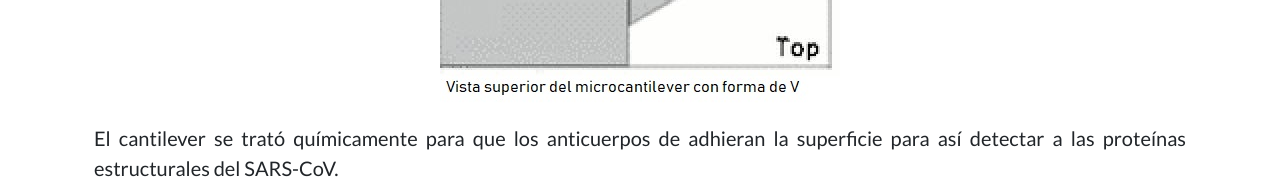
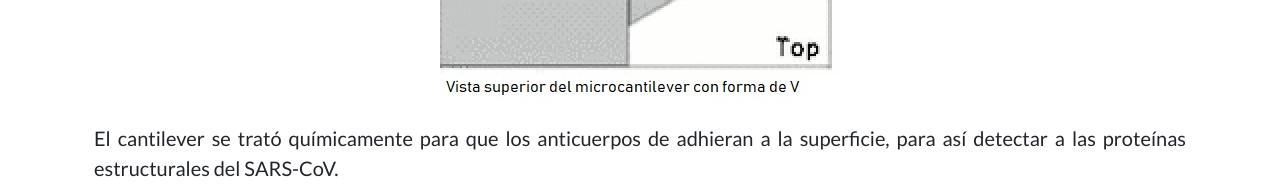
Before and after one commit to equipoa05/equipoa05, a plain HTML site: page index.html in a window 1280 px wide. Shown: the part 5985-6181 px from the top of the page. Drawn offline with nearby package versions, Linux system fonts and the light colour scheme.

Commit message:
Update index.html

```diff
--- a/index.html
+++ b/index.html
@@ -197,7 +197,7 @@
                   <div>
             <div class="text-justify"><p class="lead">
                      <p class="lead">
-                     <p class="lead">El cantilever se trató químicamente para que los anticuerpos de adhieran la superficie para así detectar a las proteínas estructurales
+                     <p class="lead">El cantilever se trató químicamente para que los anticuerpos de adhieran a la superficie, para así detectar a las proteínas estructurales
                      del SARS-CoV.
                      <p class="lead">En la realización del procedimiento se creó una placa de vidrio con un circuito que permitía el paso de una solución del virus, se ingresó
                      el microcantilever en el circuito y después se introdujo un suero sin el antígeno (FIP), al hacer esto no se detectó deflexión en el cantilever.
```
